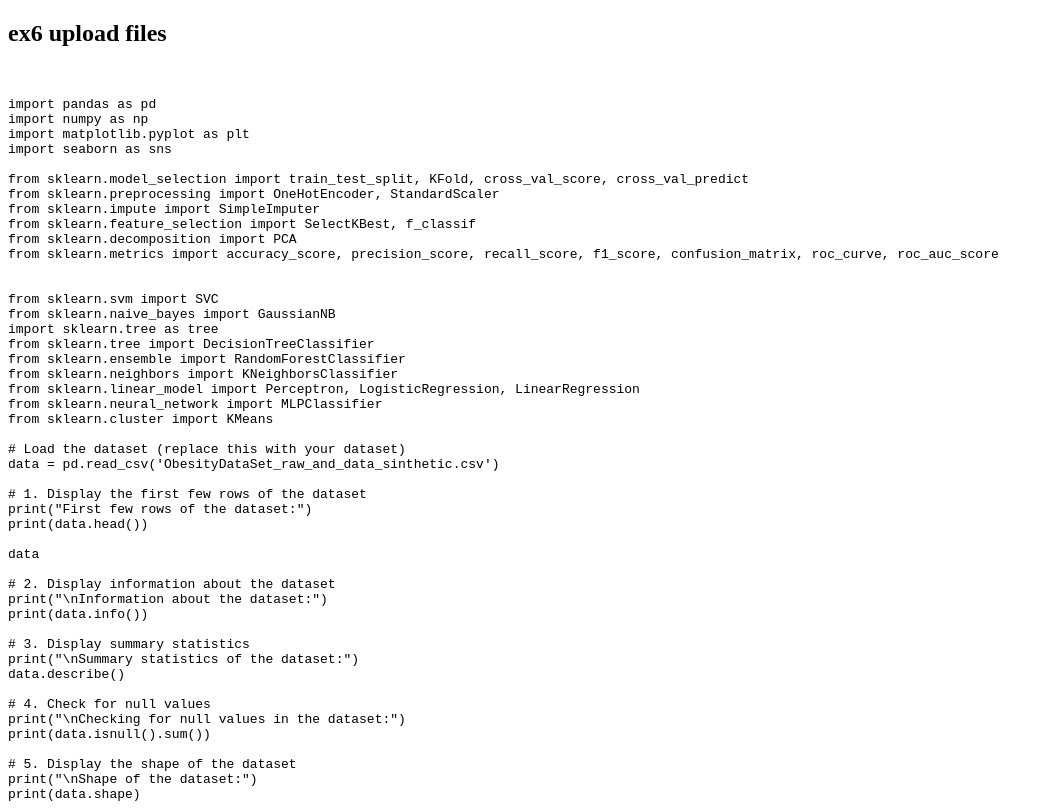
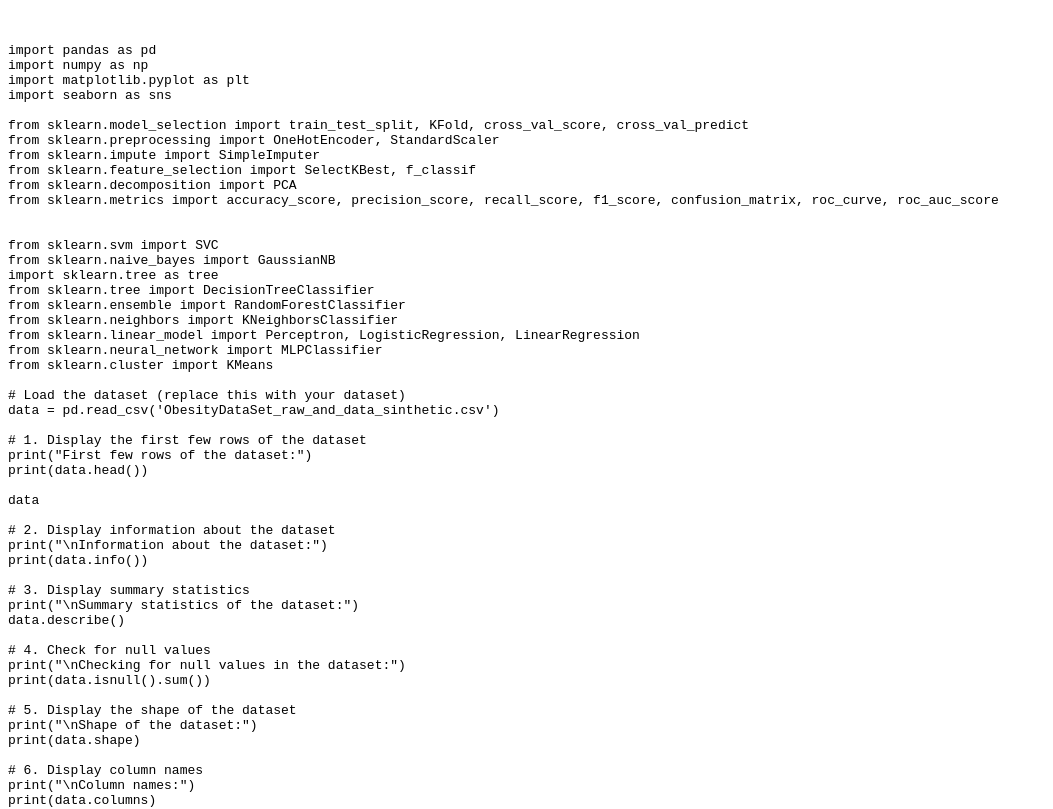
Before and after one commit to chennai12345/class, a plain HTML site: page index.html in a window 1280 px wide. Shown: the top 809 px of the page, without its empty margins (0-1053 px from the left). Drawn offline with Linux system fonts and the light colour scheme.

Commit message:
Update index.html

```diff
--- a/index.html
+++ b/index.html
@@ -6,7 +6,6 @@
     <title>Document</title>
 </head>
 <body>
-    <h2>ex6 upload files</h2>
     <xmp>
 
 import pandas as pd
```
